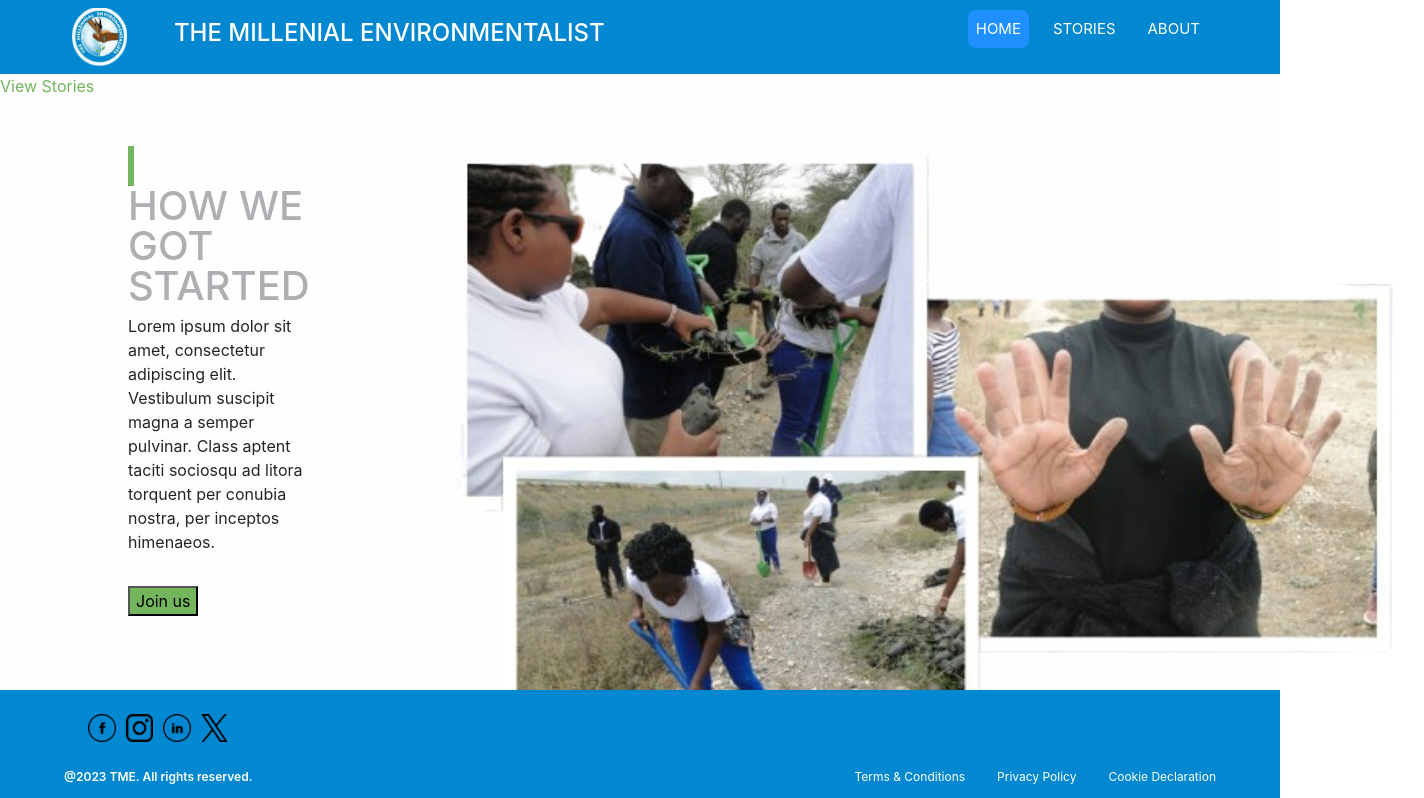
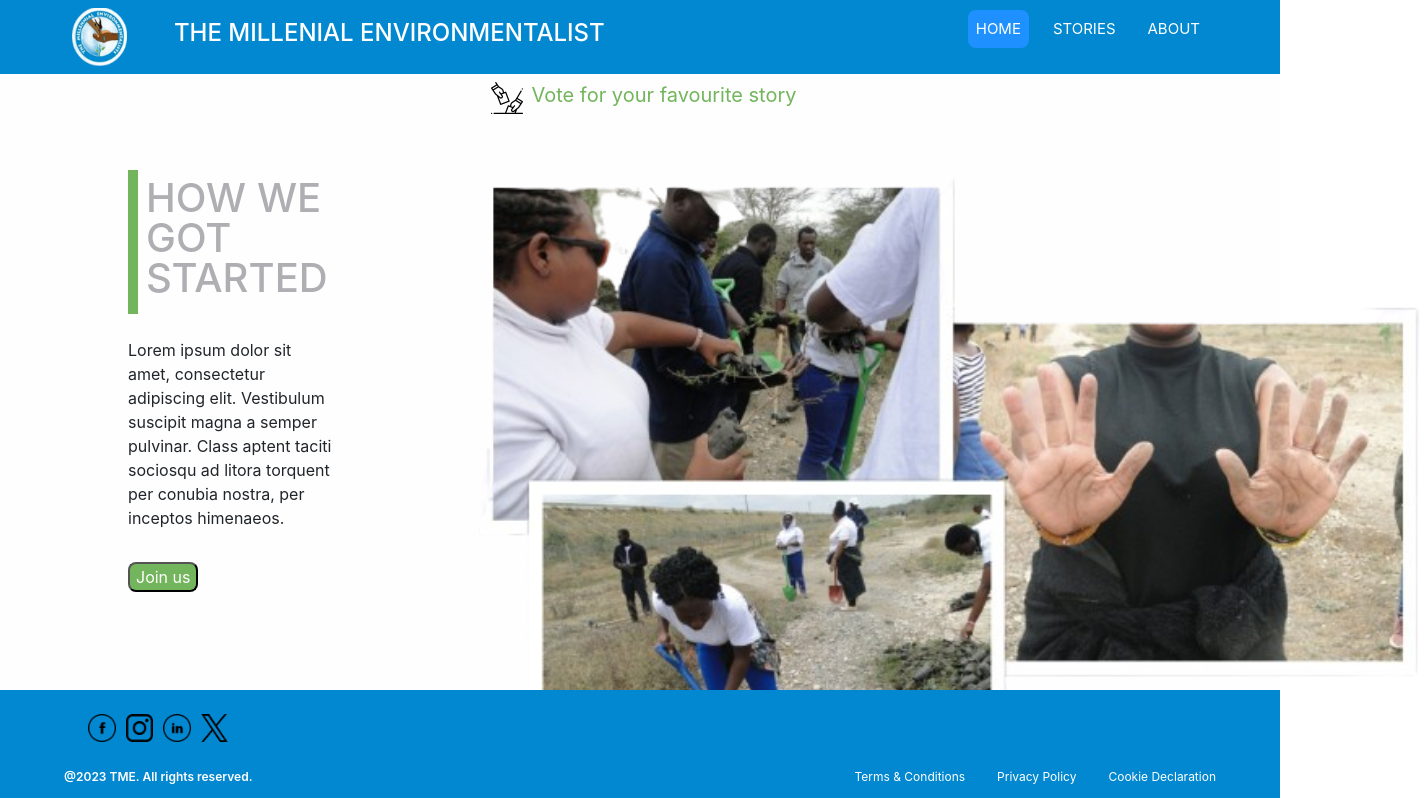
Before and after one commit to IrisThuo/HUMMINGBIRD, a React (Create React App) app: page / in a window 1280 px wide. Shown: the top 798 px of the page, 1424 px wide, since content can reach past the window. Built offline with nearby package versions, Linux system fonts and the light colour scheme; the HTML template or start-up script is replaced by a standard one.

Commit message:
Hero page PART 2

```diff
--- a/src/Views/Landing/Hero.css
+++ b/src/Views/Landing/Hero.css
@@ -1,19 +1,29 @@
+
+
 .planter1 img {
     width:60rem
 }
 
+
 .story-btn{
-
+    text-align: center;
+}
+.vote {
+        width: 2rem;
+        margin: 0.5rem;
 }
 
 .story-btn a{
+  font-size: 20px;
   text-align: center;
   color: #73B55C;
   text-decoration: none;
 }
 
 .Join-btn button{
-    background-color: #73B55C;;
+    background-color: #73B55C;
+    border-radius: 0.5rem;
+    color: white;
 }
 
 .Hero_section{
@@ -47,10 +57,9 @@ margin:3rem auto;
 }
 
 .vertical {
-    border-left: 6px solid #73B55C;;
-    height: 40px;
-    display: grid;
-    display: grid;
+    border-left: 10px solid #73B55C;
+    padding: 0.5rem;
+
 
 }
 
--- a/src/Views/Landing/Hero.js
+++ b/src/Views/Landing/Hero.js
@@ -1,30 +1,40 @@
 import React from "react";
-import Navbar from "../../Components/Navbar/Navbar";
 import Footer from "../../Components/Footer/Footer";
 import "/home/name/HUMMINGBIRD/hummingbird/src/Views/Landing/Hero.css"
 import HeroPic from "/home/name/HUMMINGBIRD/hummingbird/src/assets/HeroPic.png";
-
+import ballot from "/home/name/HUMMINGBIRD/hummingbird/src/assets/ballot.png";
+import Navbar from "../../Components/Navbar/Navbar";
 
 function Hero(props) {
   return (
     <div>
+
     <Navbar/>
 
+
+
     <div className="story-btn">
-        <a href="/stories">View Stories</a>
+        <img className="vote" src={ballot} alt=""/>
+        <a href="/stories">Vote for your favourite story</a>
     </div>
 
     <div className="Hero_section">
        <div className="Hero_section_box">
           <div className="Hero_section_box_right">
-           <div class = "vertical"></div>
-            <h1><a href="/about">HOW WE GOT STARTED</a></h1>
+
+          <div class = "vertical">
+           <h1><a href="/about">HOW WE GOT STARTED</a></h1>
+           </div>
+           <br></br>
+            <div>
             <p>
             Lorem ipsum dolor sit amet, consectetur adipiscing elit. Vestibulum suscipit magna a semper pulvinar. Class aptent taciti sociosqu ad litora torquent per conubia nostra, per inceptos himenaeos.
             </p>
+            </div>
             <div className="Join-btn">
               <button>Join us</button>
             </div>
+
           </div>
           <div className="Hero_section_box_left">
           <div className="planter1">
```
Also changed, not shown: src/assets/ballot.png (added).
